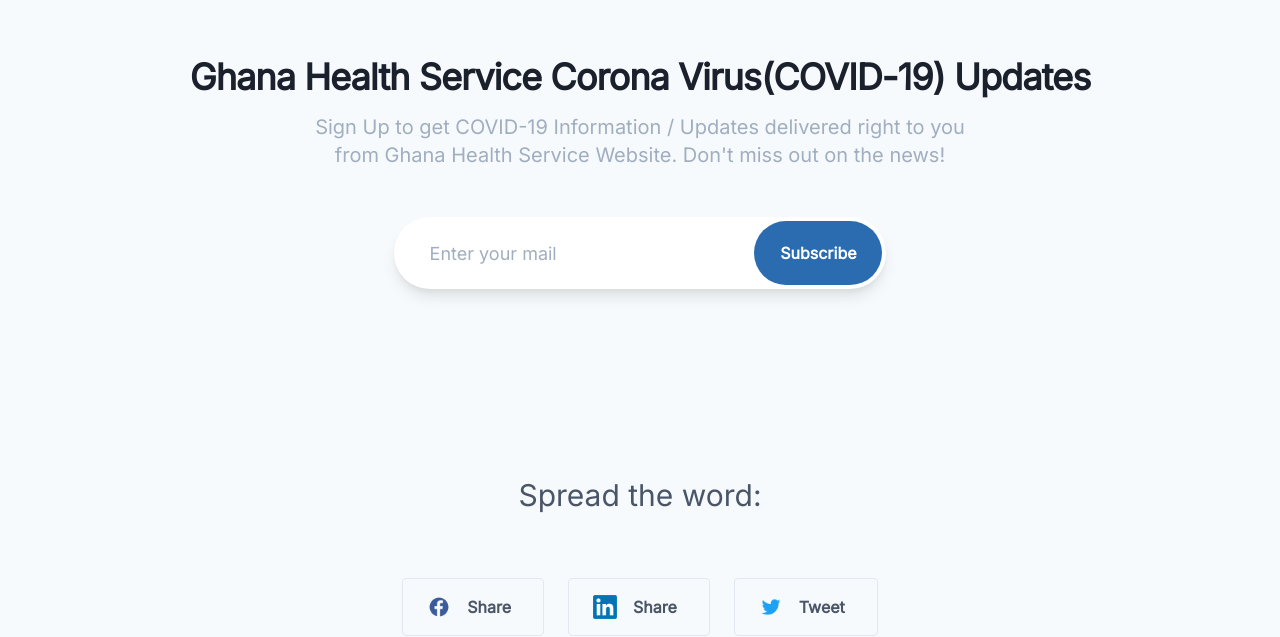
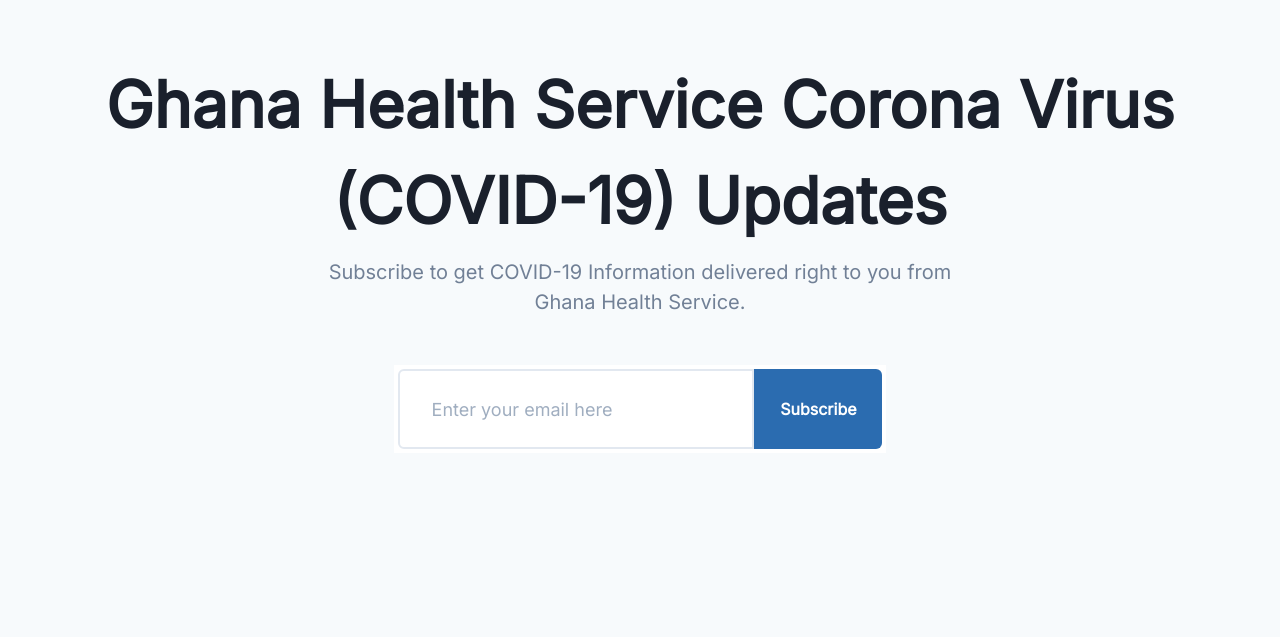
Before and after one commit to Robbieakoto/Ghana-Health-Service-Covid-19-Updates, a Vue app: page / in a window 1280 px wide. Shown: the part 175-812 px from the top of the page. Built offline with nearby package versions, Linux system fonts and the light colour scheme.

Commit message:
Made some changes to ui design

```diff
--- a/src/App.vue
+++ b/src/App.vue
@@ -23,7 +23,7 @@
     meta: [
       {'http-equiv': 'Content-Type', content: 'text/html; charset=utf-8'},
       {name: 'viewport', content: 'width=device-width, initial-scale=1'},
-      {name: 'description', content: 'Sign Up to get COVID-19 Information / Updates delivered right to you from Ghana Health Service.'},
+      {name: 'description', content: 'Subscribe to get COVID-19 Information / Updates delivered right to you from Ghana Health Service.'},
 
       {property: 'og:title', content: 'Sign Up ← Ghana Health Service COVID-19 Updates'},
       {property: 'og:site_name', content: 'Ghana Health Service COVID-19 Updates'},
@@ -33,19 +33,19 @@
       {property: 'og:url', content: 'https://www.ghana-covid19-updates-signup.netlify.com'},
       {property: 'og:image', content: 'https://ghanahealthservice.org/images/ghs-logo.png'},
       // Often the same as your meta description, but not always.
-      {property: 'og:description', content: 'Sign Up to get COVID-19 Information / Updates delivered right to you from Ghana Health Service.'},
+      {property: 'og:description', content: 'Subscribe to get COVID-19 Information / Updates delivered right to you from Ghana Health Service.'},
 
       // Twitter card
       {name: 'twitter:card', content: 'summary'},
       {name: 'twitter:site', content: 'https://www.ghana-covid19-updates-signup.netlify.com'},
       {name: 'twitter:title', content: 'Sign Up ← Ghana Health Service COVID-19 Updates'},
-      {name: 'twitter:description', content: 'Sign Up to get COVID-19 Information / Updates delivered right to you from Ghana Health Service.'},
+      {name: 'twitter:description', content: 'Subscribe to get COVID-19 Information / Updates delivered right to you from Ghana Health Service.'},
       // Your twitter handle, if you have one.
       {name: 'twitter:image:src', content: 'https://ghanahealthservice.org/images/ghs-logo.png'},
 
       // Google / Schema.org markup:
       {itemprop: 'name', content: 'Sign Up ← Ghana Health Service COVID-19 Updates'},
-      {itemprop: 'description', content: 'Sign Up to get COVID-19 Information / Updates delivered right to you from Ghana Health Service.'},
+      {itemprop: 'description', content: 'Subscribe to get COVID-19 Information / Updates delivered right to you from Ghana Health Service.'},
       {itemprop: 'image', content: 'https://ghanahealthservice.org/images/ghs-logo.png'}
 
     ],
--- a/src/components/Footer.vue
+++ b/src/components/Footer.vue
@@ -2,39 +2,39 @@
   <div id="footer">
     <div>
       <section class="container mx-auto p-2 justify-center">
-            <p class="text-3xl text-gray-700 text-center mb-12">Spread the word: </p>
+            <p class="text-xl text-gray-700 text-center mb-4">Spread the word: </p>
             <div class="flex items-center justify-center flex-wrap mb-12">
-                <div class="m-3">
-                    <a class="text-white font-semibold py-2 px-4 border border-blue rounded py-4 px-6 inline-flex items-center">
+                <div class="m-2">
+                    <a class="text-white font-semibold py-2 px-4 border border-blue rounded inline-flex items-center">
                     <img
                         src="../assets/images/facebook.png"
                         alt="Visa Logo"
-                        class="h-6 w-auto mr-4"
+                        class="h-4 w-auto mr-2"
                     />
-                    <span class="mr-2 text-gray-700">Share</span>
+                    <span class="text-gray-700">Share</span>
                     </a>
                 </div>
 
-                <div class="m-3">
-                    <button class="text-white font-semibold py-2 px-4 border border-red rounded py-4 px-6 inline-flex items-center">
+                <div class="m-2">
+                    <button class="text-white font-semibold py-2 px-4 border border-red rounded inline-flex items-center">
                     <img
                         src="../assets/images/linkedln.png"
                         alt="Visa Logo"
-                        class="h-6 w-auto mr-4"
+                        class="h-4 w-auto mr-2"
                     />
-                    <span class="mr-2 text-gray-700">Share</span>
+                    <span class="text-gray-700">Share</span>
                     <path fill="currentcolor" d="M19 6.41L17.59 5 12 10.59 6.41 5 5 6.41 10.59 12 5 17.59 6.41 19 12 13.41 17.59 19 19 17.59 13.41 12 19 6.41z"/>
                     </button>
                 </div>
 
-                <div class="m-3">
-                    <button class="text-white font-semibold py-2 px-4 border border-blue rounded py-4 px-6 inline-flex items-center">
+                <div class="m-2">
+                    <button class="text-white font-semibold py-2 px-4 border border-blue rounded inline-flex items-center">
                     <img
                         src="../assets/images/twitter.png"
                         alt="Visa Logo"
-                        class="h-6 w-auto mr-4"
+                        class="h-4 w-auto mr-2"
                     />
-                    <span class="mr-2 text-gray-700">Tweet</span>
+                    <span class="text-gray-700">Tweet</span>
                     <path fill="currentcolor" d="M19 6.41L17.59 5 12 10.59 6.41 5 5 6.41 10.59 12 5 17.59 6.41 19 12 13.41 17.59 19 19 17.59 13.41 12 19 6.41z"/>
                     </button>
                 </div>
--- a/src/components/HeroPage.vue
+++ b/src/components/HeroPage.vue
@@ -2,24 +2,22 @@
     <div id="heropage" class="mx-auto">
         <div class="text-white">
         <Section class="container mx-auto p-2 justify-center">
-            <div class="mx-auto leading-tight lg:justify-start md:pt-10">
+            <div class="mx-auto lg:justify-start md:pt-10">
                 <div class="text-center mx-auto">
-                    <h2 class="mt-2 text-3xl leading-8 font-extrabold tracking-tight text-gray-900 sm:text-4xl sm:leading-10">Ghana Health Service Corona Virus(COVID-19) Updates</h2>
+                    <h2 class="mt-2 text-3xl font-bold text-gray-900 lg:text-6xl sm:text-4xl">Ghana Health Service Corona Virus <br class="sm:hidden"> (COVID-19) Updates</h2>
 
-                    <p class="mt-4 max-w-2xl text-xl leading-7 text-gray-500 lg:mx-auto md:mb-12">
-                        Sign Up to get COVID-19 Information / Updates delivered right to you from Ghana Health Service Website. Don't miss out on the news!
+                    <p class="mt-2 max-w-2xl text-base sm:text-lg lg:text-xl text-gray-600 lg:mx-auto md:mb-12">
+                        Subscribe to get COVID-19 Information delivered right to you from <br class="lg:hidden"> Ghana Health Service.
                     </p>
 
                     <section class="invisible container mx-auto">
                         <div class="md:visible sm:invisible">
-                            <form class="container mx-auto" @submit="addSubscriber">
-                                <div>
-                                    <div class="flex shadow-lg md:w-2/3 lg:w-1/2 xl:w-2/5 p-1 rounded-full overflow-hidden mx-auto bg-white">
-                                        <input type="text" name="" id="email" v-model.trim="email" placeholder="Enter your mail" class="h-16 text-gray-700 w-64 flex-1 px-8 text-lg focus:outline-none" autofocus>
-                                        <button @click="addSubscriber" class="bg-blue-700 w-32 font-bold text-secondary rounded-full">Subscribe</button>
-                                    </div>
+                            <div class="container mx-auto">
+                                <div class="flex md:w-2/3 lg:w-1/2 xl:w-2/5 p-1 overflow-hidden mx-auto bg-white">
+                                    <input type="email" v-model.trim="email" placeholder="Enter your email here" class="rounded-l-md h-16 sm:h-20 text-gray-700 w-64 flex-1 px-8 text-lg focus:outline-none border-2 border-gray-300 placeholder-gray-500" autofocus>
+                                    <button @click="addSubscriber" class="bg-blue-700 w-32 font-bold text-secondary rounded-r-md">Subscribe</button>
                                 </div>
-                            </form>
+                            </div>
                         </div>
                     </section>
 
@@ -28,8 +26,8 @@
                             <div class="w-full max-w-md">
                                 <section class="flex items-center justify-center w-full">
                                     <div class="text-gray-600 lg:invisible md:invisible sm:visible">
-                                        <input type="email" class="rounded-full p-4 text-gray-800 bg-white w-full" placeholder="Email"/>
-                                        <button class="bg-blue-700 text-white p-4 rounded-full w-full mt-4">Subscribe now!</button>
+                                        <input type="email" v-model.trim="email" class="rounded-md p-4 text-gray-800 bg-white w-full border border-gray-300 placeholder-gray-500" placeholder="Enter your email here" autofocus/>
+                                        <button class="bg-blue-700 text-white p-4 rounded-md w-full mt-4" @click="addSubscriber">Subscribe</button>
                                     </div>
                                 </section>
                             </div>
```
